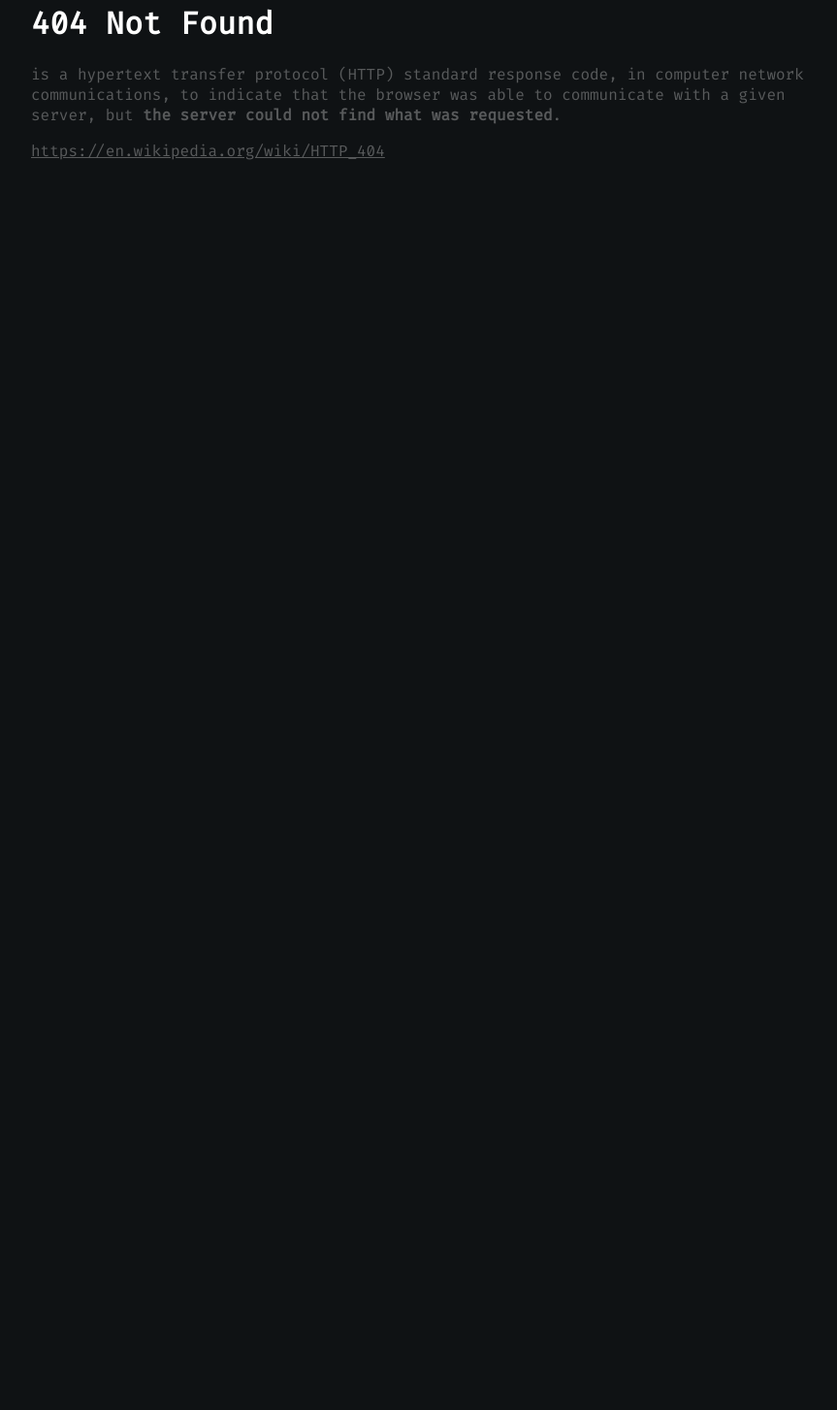
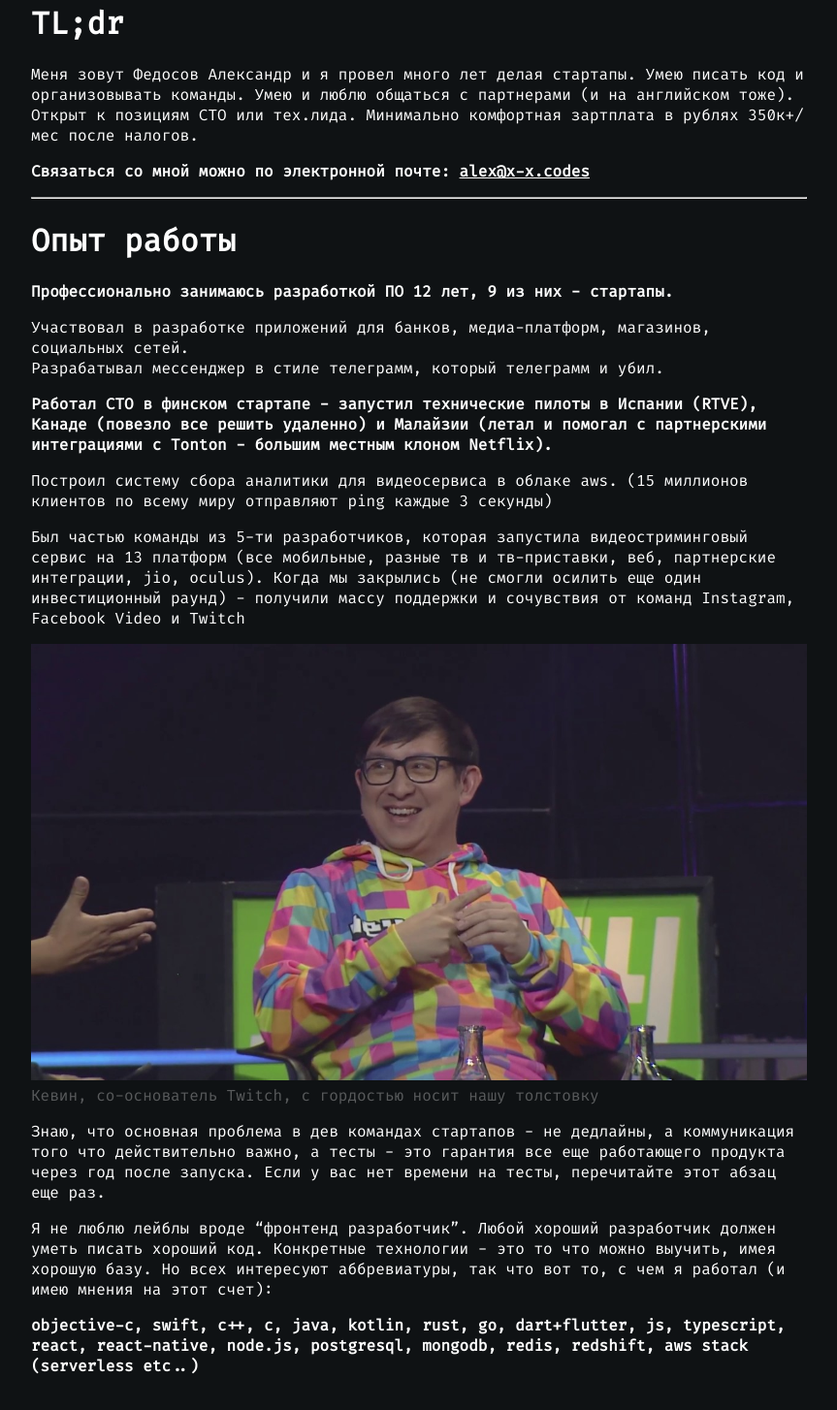
Before and after one commit to alexfedosov/x-x.codes, a Gatsby site: page /ru/about in a window 1280 px wide. Before the commit this address had no page. Shown: the part 114-1568 px from the top of the page at 97% size, without its empty margins (0-863 px from the left). Before the commit the page ends 800 px from the top, so only its background shows below. Built offline with nearby package versions, Linux system fonts and the light colour scheme; Gatsby itself is replaced by a stand-in of ours.

Commit message:
Add About me page

```diff
--- a/src/pages/index.js
+++ b/src/pages/index.js
@@ -13,6 +13,7 @@ const IndexPage = () => {
           not ordered by timestamp like a traditional blog. Anything more than your usual tweet and less than a
           full-sized blog post.
         </blockquote>
+        <p><a href="/ru/about">Обо мне</a></p>
       </main>
     </Layout>
   )
--- /dev/null
+++ b/src/pages/ru/about.js
@@ -0,0 +1,66 @@
+import * as React from "react"
+import Layout from "../../components/layout";
+import kevinSlush from "../../images/kevin-slush-neverthink.jpeg"
+
+const AboutPage = () => {
+  return (
+    <Layout>
+      <main>
+        <title>Обо мне</title>
+        <h1>TL;dr</h1>
+        <p>
+          Меня зовут Федосов Александр и я провел много лет делая стартапы. Умею писать код и организовывать команды.
+          Умею и люблю общаться с партнерами (и на английском тоже). Открыт к позициям CTO или тех.лида. Минимально
+          комфортная
+          зартплата в рублях 350к+/мес после налогов.
+        </p>
+        <p><strong>Связаться со мной можно по электронной почте: <a
+          href="mailto:alex@x-x.codes">alex@x-x.codes</a></strong></p>
+        <hr/>
+        <h1>Опыт работы</h1>
+        <p>
+          <p>
+            <strong>
+              Профессионально занимаюсь разработкой ПО 12 лет, 9 из них - стартапы.
+            </strong>
+          </p>
+          Участвовал в разработке приложений для банков, медиа-платформ, магазинов, социальных сетей.<br/>
+          Разрабатывал мессенджер в стиле телеграмм, который телеграмм и убил.<br/>
+          <p>
+            <strong>Работал CTO в финском стартапе - запустил технические пилоты в Испании (RTVE), Канаде (повезло все
+              решить удаленно) и Малайзии (летал и помогал с партнерскими интеграциями c Tonton - большим местным клоном
+              Netflix).
+            </strong>
+          </p>
+          <p>Построил систему сбора аналитики для видеосервиса в облаке aws. (15 миллионов клиентов по всему миру
+            отправляют ping каждые 3 секунды)</p>
+          <p>Был частью команды из 5-ти разработчиков, которая запустила видеостриминговый сервис на 13 платформ (все
+            мобильные, разные тв и тв-приставки, веб, партнерские интеграции, jio, oculus). Когда мы закрылись (не
+            смогли осилить еще один инвестиционный раунд) - получили массу поддержки и сочувствия от команд Instagram,
+            Facebook Video и Twitch</p>
+        </p>
+        <img src={kevinSlush} style={{ width: '100%' }}
+             alt="Кевин, со-основатель Twitch, с гордостью носит нашу футболку"/>
+        <blockquote>Кевин, со-основатель Twitch, c гордостью носит нашу толстовку</blockquote>
+        <p>
+          Знаю, что основная проблема в дев командах стартапов - не дедлайны, а коммуникация того что действительно
+          важно, a тесты - это гарантия все еще работающего продукта через год после запуска. Если у вас нет времени на
+          тесты, перечитайте этот абзац еще раз.
+        </p>
+        <p>
+          Я не люблю лейблы вроде “фронтенд разработчик”. Любой хороший разработчик должен уметь писать хороший код.
+          Конкретные технологии - это то что можно выучить, имея хорошую базу. Но всех интересуют аббревиатуры, так что
+          вот то, с чем я работал (и имею мнения на этот счет):
+          <p>
+            <strong>
+              objective-c, swift, c++, c, java, kotlin, rust, go, dart+flutter, js, typescript, react, react-native,
+              node.js, postgresql, mongodb, redis, redshift, aws stack (serverless etc..)
+            </strong>
+          </p>
+        </p>
+      </main>
+    </Layout>
+  )
+}
+
+export default AboutPage
```
Also changed, not shown: src/images/kevin-slush-neverthink.jpeg (added).
